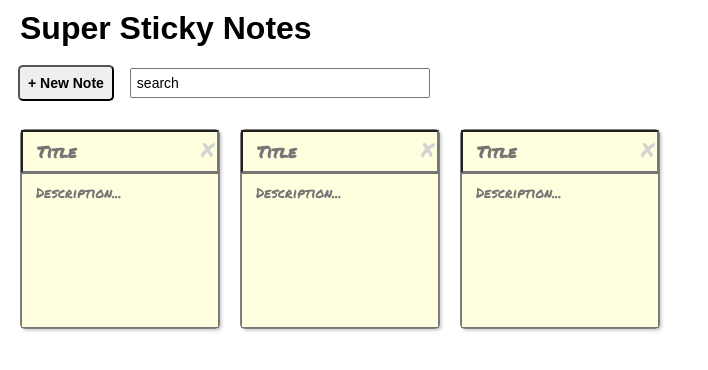
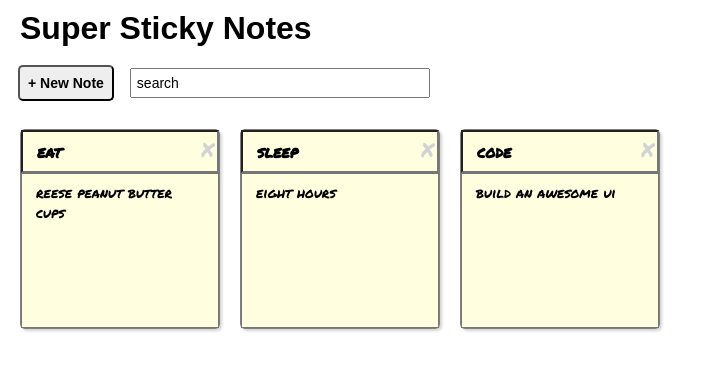
Before and after one commit to nicolelaine/super-sticky-notes, a React (Create React App) app: page / in a window 1280 px wide. Shown: the top 370 px of the page, without its empty margins (0-708 px from the left). Built offline with nearby package versions, Linux system fonts and the light colour scheme.

Commit message:
Update Note.js

```diff
--- a/src/Note.js
+++ b/src/Note.js
@@ -1,14 +1,20 @@
 import React from "react";
 
-const Note = (props) => {
-  return (
-    <li className="note">
-      {console.log(props)}
-      <input className="note__title" type="text" placeholder="Title" />
-      <textarea className="note__description" placeholder="Description..." />
-      <span className="note__delete">X</span>
-    </li>
-  );
-};
+const Note = (props) => (
+  <li className="note">
+    <input
+      type="text"
+      placeholder="Title"
+      className="note__title"
+      value={props.note.title}
+    />
+    <textarea
+      placeholder="Description..."
+      className="note__description"
+      value={props.note.description}
+    />
+    <span className="note__delete">X</span>
+  </li>
+);
 
 export default Note;
```
